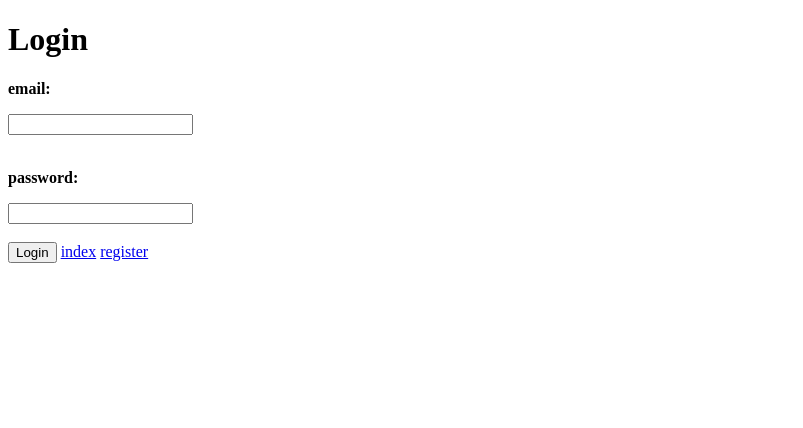
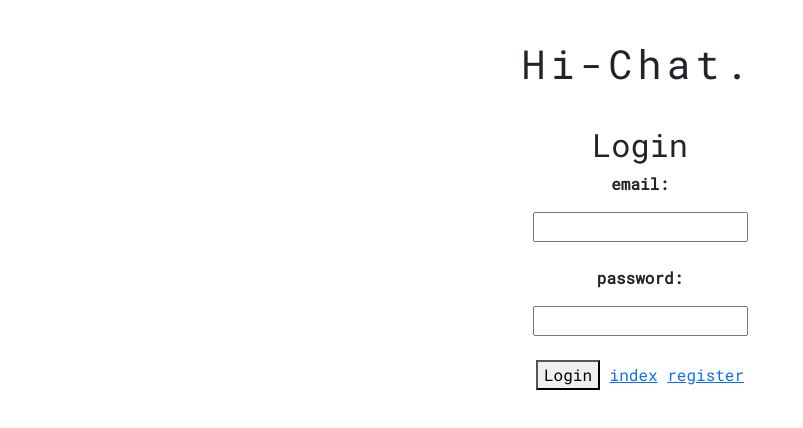
Before and after one commit to MrAndrey24/Hi-Chat, a website: page src/www/login.html in a window 1280 px wide. Shown: the whole page, without its empty margins (0-803 px from the left). Drawn offline with nearby package versions, Linux system fonts and the light colour scheme; no server answers; files whose address does not match are found by name.

Commit message:
Add base styling (import bootstrap, apply font family)

```diff
--- /dev/null
+++ b/src/www/css/index.css
@@ -0,0 +1,3 @@
+body {
+    font-family: 'Roboto Mono', monospace;
+}
--- /dev/null
+++ b/src/www/css/login.css
@@ -0,0 +1,27 @@
+body {
+    font-family: 'Roboto Mono', monospace;
+}
+
+.hiChat {
+    display: inline-block;
+    padding-top: 40px;
+}
+
+.hiChat-title {
+    letter-spacing: 5px;
+    border-right: 5px solid;
+    width: 100%;
+    white-space: nowrap;
+    overflow: hidden;
+    animation:
+        typing 1s steps(8),
+        cursor .4s step-end infinite alternate;
+}
+
+@keyframes cursor {
+    50% { border-color: transparent }
+}
+
+@keyframes typing {
+    from { width: 0 }
+}
--- /dev/null
+++ b/src/www/css/register.css
@@ -0,0 +1,3 @@
+body {
+    font-family: 'Roboto Mono', monospace;
+}
--- a/src/www/login.html
+++ b/src/www/login.html
@@ -3,11 +3,21 @@
 <head>
     <meta charset="UTF-8">
     <meta name="viewport" content="width=device-width, initial-scale=1.0">
+    <link href="https://cdn.jsdelivr.net/npm/bootstrap@5.3.1/dist/css/bootstrap.min.css" rel="stylesheet" integrity="sha384-4bw+/aepP/YC94hEpVNVgiZdgIC5+VKNBQNGCHeKRQN+PtmoHDEXuppvnDJzQIu9" crossorigin="anonymous">
+    <link rel="preconnect" href="https://fonts.googleapis.com">
+    <link rel="preconnect" href="https://fonts.gstatic.com" crossorigin>
+    <link href="https://fonts.googleapis.com/css2?family=Roboto+Mono&display=swap" rel="stylesheet">
+    <link rel="stylesheet" href="/www/css/login.css">
     <title>Hi-Chat</title>
 </head>
 <body>
-    <div>
-        <h1>Login</h1>
+    <div class="text-center">
+        <div class="hiChat">
+            <h1 class="hiChat-title">Hi-Chat.</h1>
+        </div>
+        <br>
+        <br>
+        <h2>Login</h2>
 
         <p><strong>email: </strong></p>
         <input type="text" id="inputEmail">
@@ -19,8 +29,8 @@
         <br>
         <button id="btn-login">Login</button>
 
-        <a href="/index">index</a>
-        <a href="/register">register</a>
+        <a href="/www/index.html">index</a>
+        <a href="/www/register.html">register</a>
     </div>
     <script src="https://cdn.socket.io/4.5.4/socket.io.min.js"></script>
     <script src="/login.js"></script>
```
Also changed, not shown: src/index.ts (+2 -7 lines), src/www/index.html (+5 -0 lines), src/www/register.html (+5 -0 lines), dist/index.js, 1 other file.
